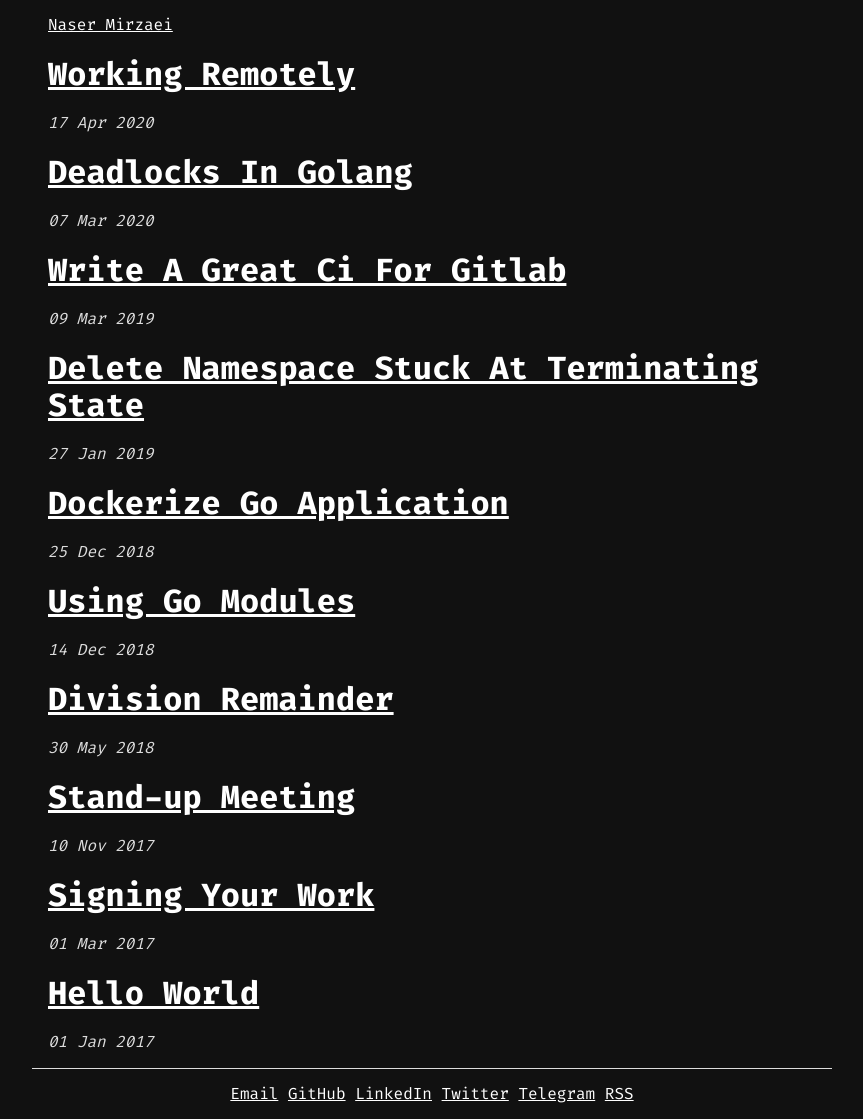
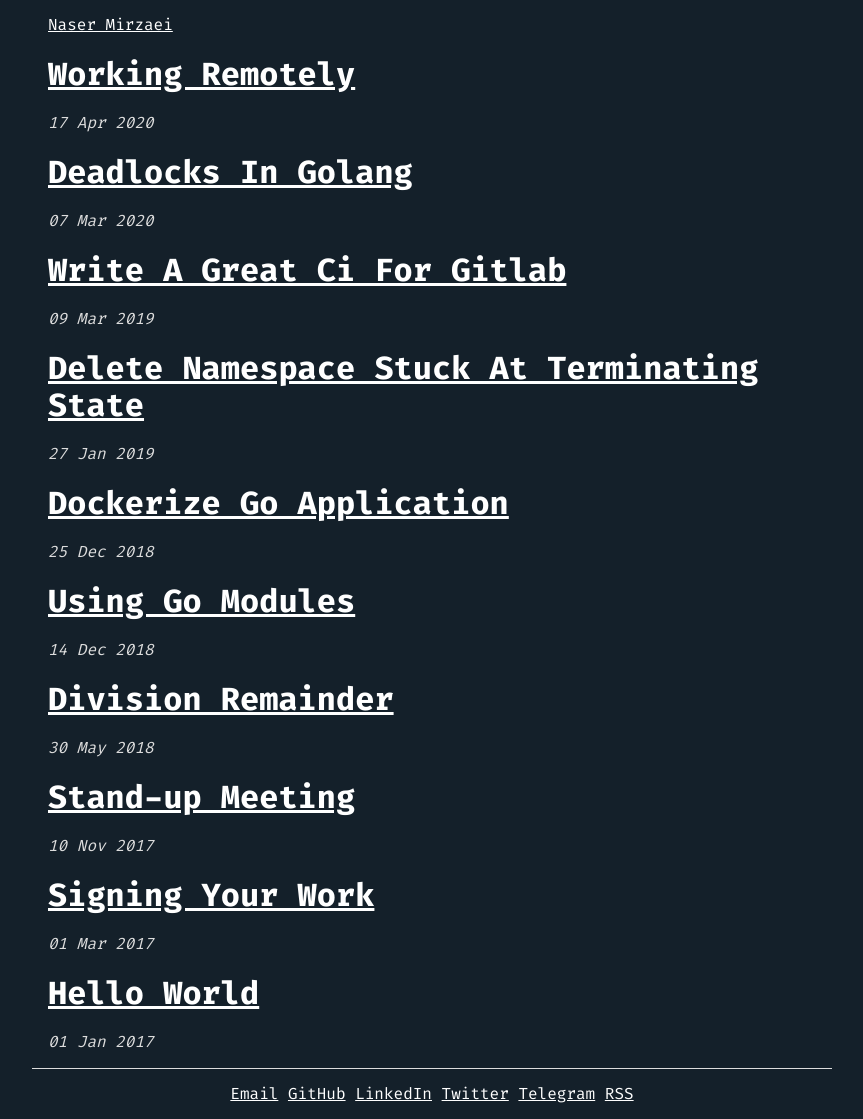
Before and after one commit to nasermirzaei89/nasermirzaei89.github.io, a Jekyll site: the page built from index.md, in a window 1280 px wide. Shown: the whole page, without its empty margins (208-1071 px from the left). Built offline with Jekyll 4.4.1, drawn with Linux system fonts in a browser that asks for light colours.

Commit message:
update background color

```diff
--- a/_layouts/base.html
+++ b/_layouts/base.html
@@ -35,7 +35,7 @@ layout: compress
 <style>
     body {
         font-family: 'Fira Code', 'Courier New', monospace;
-        background-color: #111111;
+        background-color: #14202A;
         color: #DDDDDD;
     }
 
```
